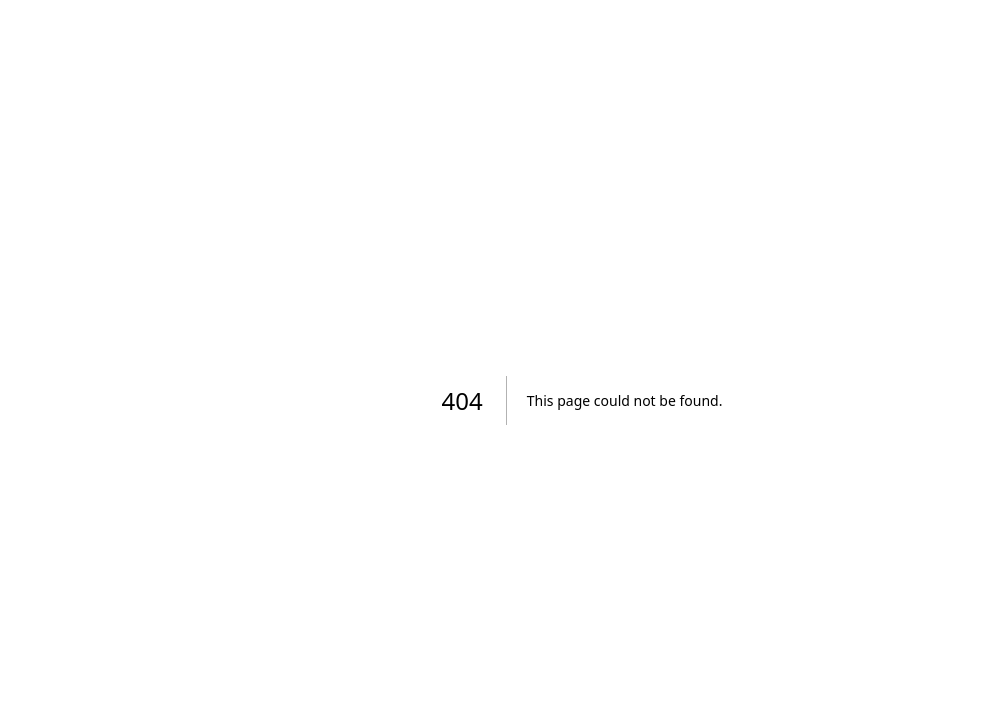
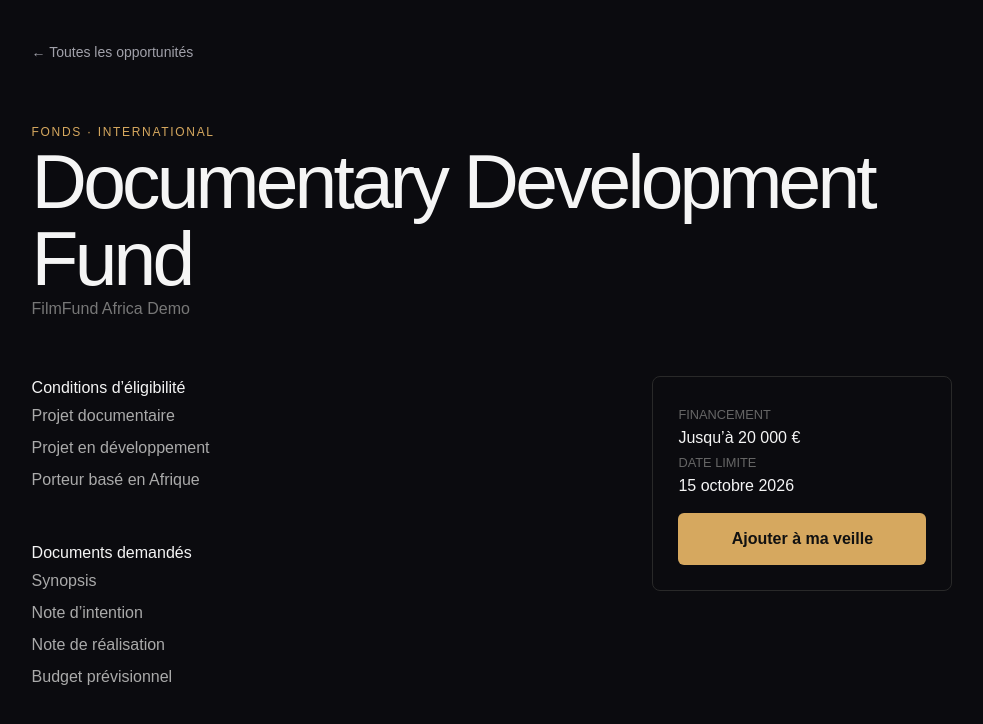
Before and after one commit to HerveNG/Saas-cine, a Next.js app: page /opportunities/1 in a window 1280 px wide. Before the commit this address had no page. Shown: the top 724 px of the page, without its empty margins (58-1041 px from the left). Built offline with nearby package versions, Linux system fonts and the light colour scheme.

Commit message:
feat: add opportunity detail page

```diff
--- /dev/null
+++ b/app/opportunities/[id]/page.tsx
@@ -0,0 +1,23 @@
+import { notFound } from "next/navigation";
+
+const data: Record<string, { title: string; organization: string; type: string; region: string; deadline: string; amount: string; eligibility: string[]; documents: string[] }> = {
+  "1": { title: "Documentary Development Fund", organization: "FilmFund Africa Demo", type: "Fonds", region: "International", deadline: "15 octobre 2026", amount: "Jusqu’à 20 000 €", eligibility: ["Projet documentaire", "Projet en développement", "Porteur basé en Afrique"], documents: ["Synopsis", "Note d’intention", "Note de réalisation", "Budget prévisionnel"] },
+  "2": { title: "Résidence d’écriture documentaire", organization: "African Story Lab", type: "Résidence", region: "Afrique", deadline: "2 novembre 2026", amount: "Résidence + accompagnement", eligibility: ["Documentaire ou série", "Phase d’écriture / développement"], documents: ["Synopsis", "Biographie de l’auteur", "Note d’intention", "Projet détaillé"] },
+  "3": { title: "Call for African Film Projects", organization: "Cinema Development Network", type: "Appel à projets", region: "International", deadline: "28 novembre 2026", amount: "Jusqu’à 50 000 €", eligibility: ["Fiction ou documentaire", "Projet africain", "Développement ou production"], documents: ["Dossier artistique", "Budget", "Plan de financement", "Calendrier"] },
+  "4": { title: "Bourse première œuvre", organization: "Pan-African Cinema Initiative", type: "Bourse", region: "Afrique", deadline: "12 décembre 2026", amount: "10 000 €", eligibility: ["Première œuvre longue", "Auteur-réalisateur africain"], documents: ["Synopsis", "CV", "Note d’intention", "Budget"] },
+};
+
+export default async function OpportunityDetail({ params }: { params: Promise<{ id: string }> }) {
+  const { id } = await params;
+  const item = data[id];
+  if (!item) notFound();
+
+  return <main style={{ minHeight: "100vh", padding: "40px 7vw", maxWidth: 1100 }}>
+    <a href="/opportunities" style={{ color: "#a1a1aa", fontSize: 14 }}>← Toutes les opportunités</a>
+    <div style={{ marginTop: 55 }}><span style={{ color: "#d6a85f", fontSize: 12, letterSpacing: "0.14em" }}>{item.type.toUpperCase()} · {item.region.toUpperCase()}</span><h1 style={{ fontSize: "clamp(2.5rem, 6vw, 5rem)", lineHeight: 1, letterSpacing: "-0.05em", maxWidth: 850 }}>{item.title}</h1><p style={{ color: "#777" }}>{item.organization}</p></div>
+    <div style={{ display: "grid", gridTemplateColumns: "1fr 300px", gap: 50, marginTop: 55 }}>
+      <section><h2>Conditions d’éligibilité</h2><ul style={{ color: "#aaa", lineHeight: 2 }}>{item.eligibility.map((x) => <li key={x}>{x}</li>)}</ul><h2 style={{ marginTop: 45 }}>Documents demandés</h2><ul style={{ color: "#aaa", lineHeight: 2 }}>{item.documents.map((x) => <li key={x}>{x}</li>)}</ul></section>
+      <aside style={{ border: "1px solid #292929", borderRadius: 8, padding: 25, height: "fit-content" }}><small style={{ color: "#666" }}>FINANCEMENT</small><h3>{item.amount}</h3><small style={{ color: "#666" }}>DATE LIMITE</small><p>{item.deadline}</p><button style={{ width: "100%", marginTop: 15, background: "#d6a85f", color: "#111", border: 0, padding: 14, borderRadius: 6, fontWeight: 700 }}>Ajouter à ma veille</button></aside>
+    </div>
+  </main>;
+}
```
